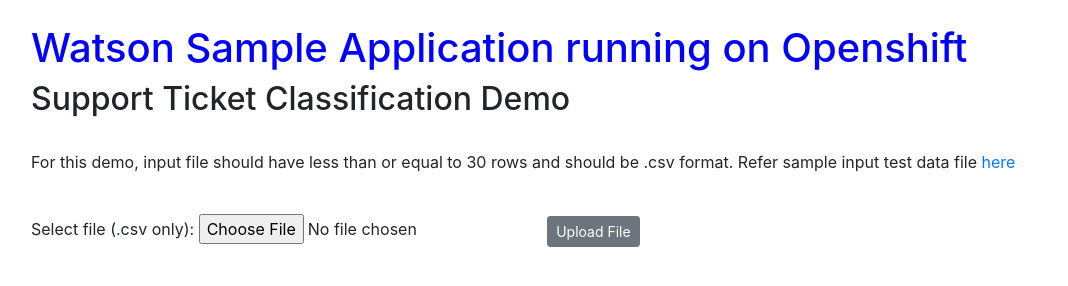
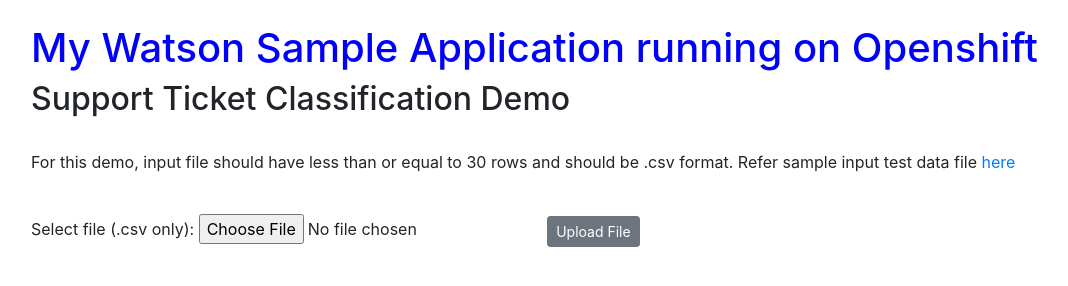
Before and after one commit to sriramsudesh/support-ticket-classification, a plain HTML site: page views/index.html in a window 1280 px wide. Shown: the whole page, without its empty margins (54-1122 px from the left). Drawn offline with nearby package versions, Linux system fonts and the light colour scheme.

Commit message:
NC changed title

```diff
--- a/views/index.html
+++ b/views/index.html
@@ -13,7 +13,7 @@
     <div class="container">
     <br/>
     <h1>
-<font color="blue">Watson Sample Application running on Openshift</font></h1>
+<font color="blue">My Watson Sample Application running on Openshift</font></h1>
     <h2>Support Ticket Classification Demo</h2>
     <br/>
     <p>For this demo, input file should have less than or equal to 30 rows and should be .csv format. Refer sample input test data file <a href="hhttps://github.com/IBM/support-ticket-classification/tree/master/docs/test_data.csv" target="_blank">here</a></p><br/>
```
